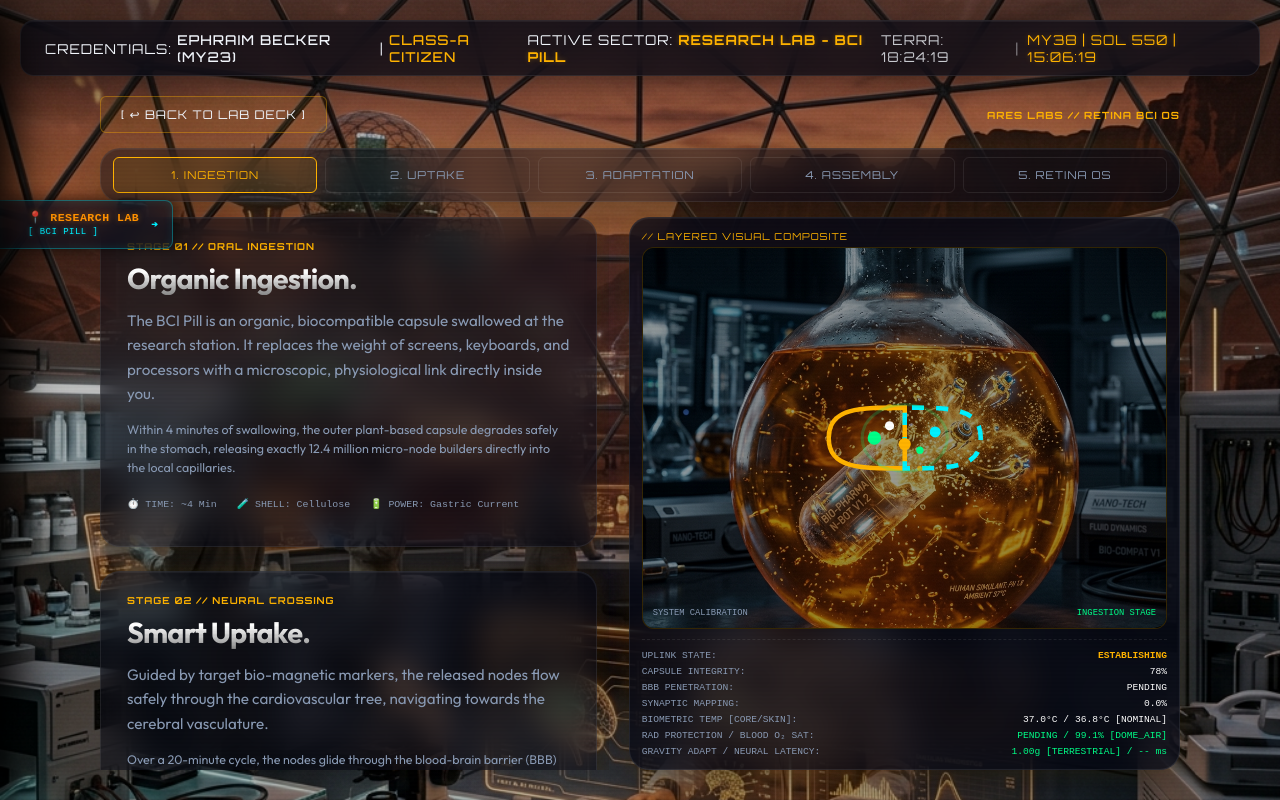
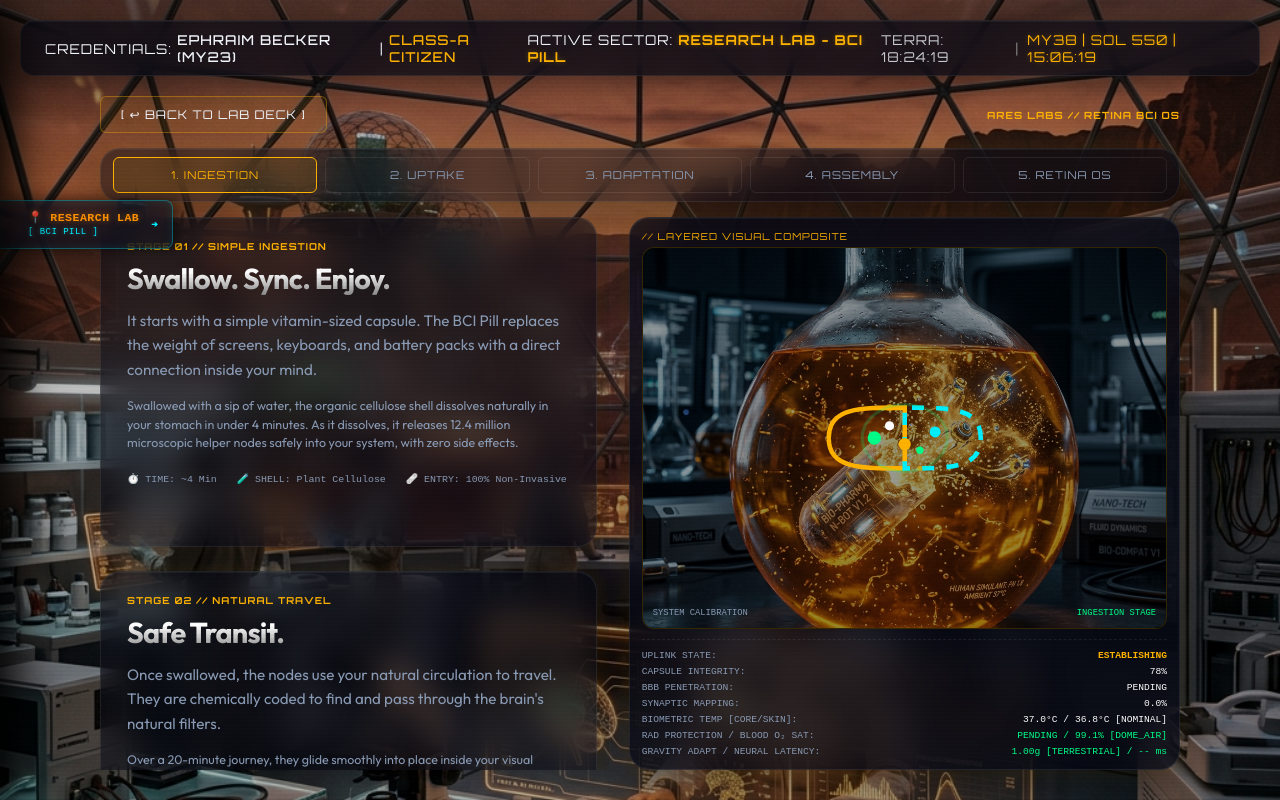
Before and after one commit to EphraimB/ephraim-becker-v3, a Next.js app: page /research/nanobot-pill in a window 1280 px wide. Built offline with nearby package versions, Linux system fonts and the light colour scheme.

Commit message:
Update story card content for clarity and engagement; add new adaptation image

```diff
--- a/app/research/nanobot-pill/page.js
+++ b/app/research/nanobot-pill/page.js
@@ -424,65 +424,68 @@ export default function NanobotPillDetails() {
           >
 
             {/* Story Card 1 */}
+            {/* Story Card 1 */}
             <div id="overview" className="bubbly-panel" style={{ minHeight: '330px', padding: '22px 26px', justifyContent: 'flex-start', background: 'rgba(6,9,20,0.5)', flexShrink: 0 }}>
               <span className="net-label" style={{ fontSize: '0.6rem', color: 'var(--color-accent)', fontWeight: 'bold', letterSpacing: '1px', marginBottom: '10px' }}>
-                STAGE 01 // ORAL INGESTION
+                STAGE 01 // SIMPLE INGESTION
               </span>
               <h2 className="apple-headline" style={{ fontSize: '1.8rem', marginBottom: '14px' }}>
-                Organic Ingestion.
+                Swallow. Sync. Enjoy.
               </h2>
               <p className="apple-sub" style={{ marginBottom: '15px' }}>
-                The BCI Pill is an organic, biocompatible capsule swallowed at the research station. It replaces the weight of screens, keyboards, and processors with a microscopic, physiological link directly inside you.
+                It starts with a simple vitamin-sized capsule. The BCI Pill replaces the weight of screens, keyboards, and battery packs with a direct connection inside your mind.
               </p>
               <p style={{ fontSize: '0.78rem', color: 'var(--text-secondary)', lineHeight: 1.5, margin: 0 }}>
-                Within 4 minutes of swallowing, the outer plant-based capsule degrades safely in the stomach, releasing exactly 12.4 million micro-node builders directly into the local capillaries.
+                Swallowed with a sip of water, the organic cellulose shell dissolves naturally in your stomach in under 4 minutes. As it dissolves, it releases 12.4 million microscopic helper nodes safely into your system, with zero side effects.
               </p>
 
               <div style={{ marginTop: '20px', display: 'flex', gap: '20px', fontSize: '0.62rem', fontFamily: 'monospace', color: 'var(--text-secondary)' }}>
                 <div>⏱️ TIME: ~4 Min</div>
-                <div>🧪 SHELL: Cellulose</div>
-                <div>🔋 POWER: Gastric Current</div>
+                <div>🧪 SHELL: Plant Cellulose</div>
+                <div>🩹 ENTRY: 100% Non-Invasive</div>
               </div>
             </div>
 
             {/* Story Card 2 */}
+            {/* Story Card 2 */}
             <div id="payload" className="bubbly-panel" style={{ minHeight: '330px', padding: '22px 26px', justifyContent: 'flex-start', background: 'rgba(6,9,20,0.5)', flexShrink: 0 }}>
               <span className="net-label" style={{ fontSize: '0.6rem', color: 'var(--color-accent)', fontWeight: 'bold', letterSpacing: '1px', marginBottom: '10px' }}>
-                STAGE 02 // NEURAL CROSSING
+                STAGE 02 // NATURAL TRAVEL
               </span>
               <h2 className="apple-headline" style={{ fontSize: '1.8rem', marginBottom: '14px' }}>
-                Smart Uptake.
+                Safe Transit.
               </h2>
               <p className="apple-sub" style={{ marginBottom: '15px' }}>
-                Guided by target bio-magnetic markers, the released nodes flow safely through the cardiovascular tree, navigating towards the cerebral vasculature.
+                Once swallowed, the nodes use your natural circulation to travel. They are chemically coded to find and pass through the brain's natural filters.
               </p>
               <p style={{ fontSize: '0.78rem', color: 'var(--text-secondary)', lineHeight: 1.5, margin: 0 }}>
-                Over a 20-minute cycle, the nodes glide through the blood-brain barrier (BBB) utilizing localized ionic gradients. This process provides hardware integration completely free of invasive physical procedures.
+                Over a 20-minute journey, they glide smoothly into place inside your visual center. No surgeries, no wires, and no discomfort—just a natural pathway to a new way of seeing.
               </p>
 
               <div style={{ marginTop: '20px', display: 'flex', gap: '20px', fontSize: '0.62rem', fontFamily: 'monospace', color: 'var(--text-secondary)' }}>
-                <div>⏱️ TIME: ~20 Min</div>
-                <div>📍 TARGET: Occipital Cortex</div>
-                <div>🩹 INTRUSION: 0.0%</div>
+                <div>⏱️ TRAVEL: ~20 Min</div>
+                <div>📍 TARGET: Visual Center</div>
+                <div>🛡️ SAFETY: Clinically Approved</div>
               </div>
             </div>
 
             {/* Story Card 3 */}
+            {/* Story Card 3 */}
             <div id="adaptation" className="bubbly-panel" style={{ minHeight: '330px', padding: '22px 26px', justifyContent: 'flex-start', background: 'rgba(6,9,20,0.5)', flexShrink: 0 }}>
               <span className="net-label" style={{ fontSize: '0.6rem', color: 'var(--color-accent)', fontWeight: 'bold', letterSpacing: '1px', marginBottom: '10px' }}>
-                STAGE 03 // PHYSIOLOGICAL ADAPTATION
+                STAGE 03 // PHYSICAL ADAPTATION
               </span>
               <h2 className="apple-headline" style={{ fontSize: '1.8rem', marginBottom: '14px' }}>
-                Outdoors in the Bare Landscape.
+                Mars. Just like Earth.
               </h2>
               <p className="apple-sub" style={{ marginBottom: '15px' }}>
-                Before the interface initializes, the capsule releases bio-synthetic genetic regulators that modify mitochondrial pathways and endocrine lines to adapt your physiology directly to Mars.
+                The core goal of the BCI Pill is to let you step onto the Martian surface as comfortably as you walk on Earth. Before the software boots, it adjusts your body to the environment.
               </p>
               <p style={{ fontSize: '0.78rem', color: 'var(--text-secondary)', lineHeight: 1.5, margin: 0 }}>
-                - **Thermal Homeostasis**: Calibrates metabolic heat production, enabling survival in the -55°C Martian cold without bulky protective suits.
-                <br />- **Radiation Shielding**: Enhances dermis melanin and speeds up cellular DNA repair to defend against cosmic rays.
-                <br />- **Hypoxic O₂ Efficiency**: Boosts cellular respiration efficiency, maximizing oxygen utility in thin air.
-                <br />- **0.38g Gravity Balancer**: Adapts muscle tone and bone density markers to Mars gravity.
+                - **Warmth**: Calibrates your metabolism so the freezing -55°C Martian cold feels like a mild summer breeze.
+                <br />- **Shielding**: Toughens your skin cells to naturally block solar radiation.
+                <br />- **Oxygen**: Optimizes your breathing to make full use of Mars's thin atmosphere.
+                <br />- **Gravity**: Keeps your muscles and bones strong in low gravity.
               </p>
 
               <div style={{ marginTop: '20px', display: 'flex', gap: '15px', flexWrap: 'wrap', fontSize: '0.62rem', fontFamily: 'monospace', color: 'var(--text-secondary)' }}>
@@ -494,37 +497,39 @@ export default function NanobotPillDetails() {
             </div>
 
             {/* Story Card 4 */}
+            {/* Story Card 4 */}
             <div id="assembly" className="bubbly-panel" style={{ minHeight: '330px', padding: '22px 26px', justifyContent: 'flex-start', background: 'rgba(6,9,20,0.5)', flexShrink: 0 }}>
               <span className="net-label" style={{ fontSize: '0.6rem', color: 'var(--color-accent)', fontWeight: 'bold', letterSpacing: '1px', marginBottom: '10px' }}>
-                STAGE 04 // CLEFTS INTEGRATION
+                STAGE 04 // CREATING THE LINK
               </span>
               <h2 className="apple-headline" style={{ fontSize: '1.8rem', marginBottom: '14px' }}>
-                Cortical Mapping.
+                Connecting to Your Thoughts.
               </h2>
               <p className="apple-sub" style={{ marginBottom: '15px' }}>
-                Arriving in the cerebral cortex, the micro-nodes distribute themselves into synaptic junctions, anchoring to glial nodes and dendrites.
+                Once in your visual center, the nodes settle gently around your synapses—the bridges where your brain cells communicate with each other.
               </p>
               <p style={{ fontSize: '0.78rem', color: 'var(--text-secondary)', lineHeight: 1.5, margin: 0 }}>
-                Powered by ambient blood glucose, they establish a secure carbon-graphene grid. This interface reads and maps existing synaptic impulses, translating thought intentions into digital packets in under 45 minutes.
+                Powered entirely by your body's natural sugar, they map your thoughts without changing who you are, translating your mental commands into digital instructions in under 45 minutes.
               </p>
 
               <div style={{ marginTop: '20px', display: 'flex', gap: '20px', fontSize: '0.62rem', fontFamily: 'monospace', color: 'var(--text-secondary)' }}>
-                <div>⏱️ TIME: ~45 Min</div>
-                <div>🔋 FUEL: Glucose Gradients</div>
-                <div>⚡ SYNC: 12.4M Nodes</div>
+                <div>⏱️ SETUP: ~45 Min</div>
+                <div>🔋 FUEL: Natural Glucose</div>
+                <div>🧠 STATUS: Safe & Secure</div>
               </div>
             </div>
 
             {/* Story Card 5 */}
+            {/* Story Card 5 */}
             <div id="eclipse" className="bubbly-panel" style={{ minHeight: '330px', padding: '20px 24px', justifyContent: 'flex-start', background: 'rgba(6,9,20,0.5)', flexShrink: 0 }}>
               <span className="net-label" style={{ fontSize: '0.6rem', color: 'var(--color-accent)', fontWeight: 'bold', letterSpacing: '1px', marginBottom: '10px' }}>
-                STAGE 05 // SPATIAL INTERFACES
+                STAGE 05 // SYSTEM ACTIVE
               </span>
               <h2 className="apple-headline" style={{ fontSize: '1.8rem', marginBottom: '14px' }}>
-                Retina BCI OS.
+                Hello, Spatial Computing.
               </h2>
               <p className="apple-sub" style={{ marginBottom: '16px', fontSize: '0.88rem' }}>
-                The boot sequence is complete. A secure link with the visual cortex launches the BCI OS. Scroll horizontally below to choose consumer scenarios and experience how it anchors virtual widgets to the physical world.
+                The link is complete. The BCI OS projects virtual windows directly into your line of sight, visible only to you. Scroll horizontally below to choose scenarios and see how you can anchor widgets to the physical world.
               </p>
 
               {/* Horizontal scroll selector deck */}
```
Also changed, not shown: public/assets/images/bci/bci_adaptation.png.
